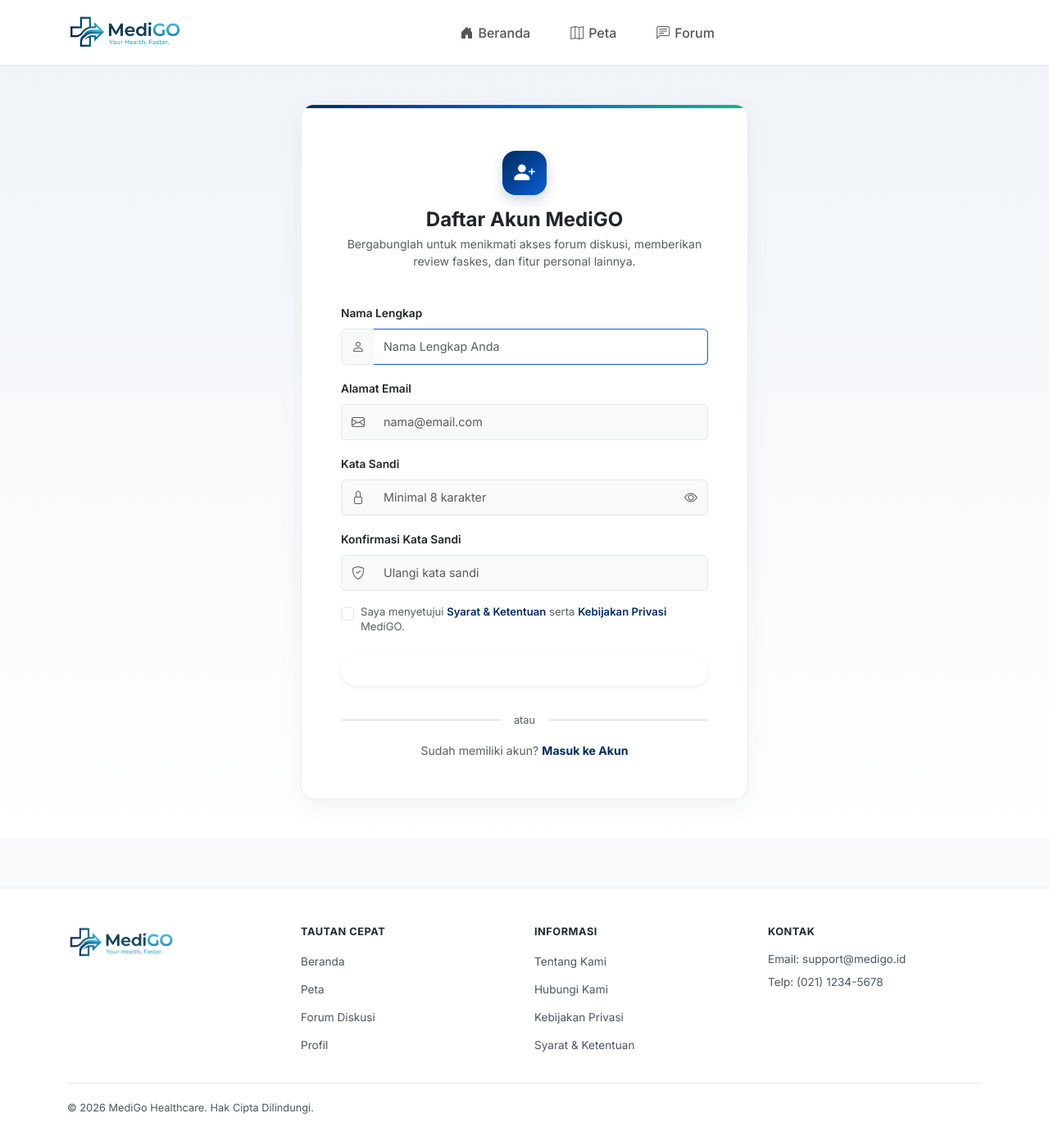
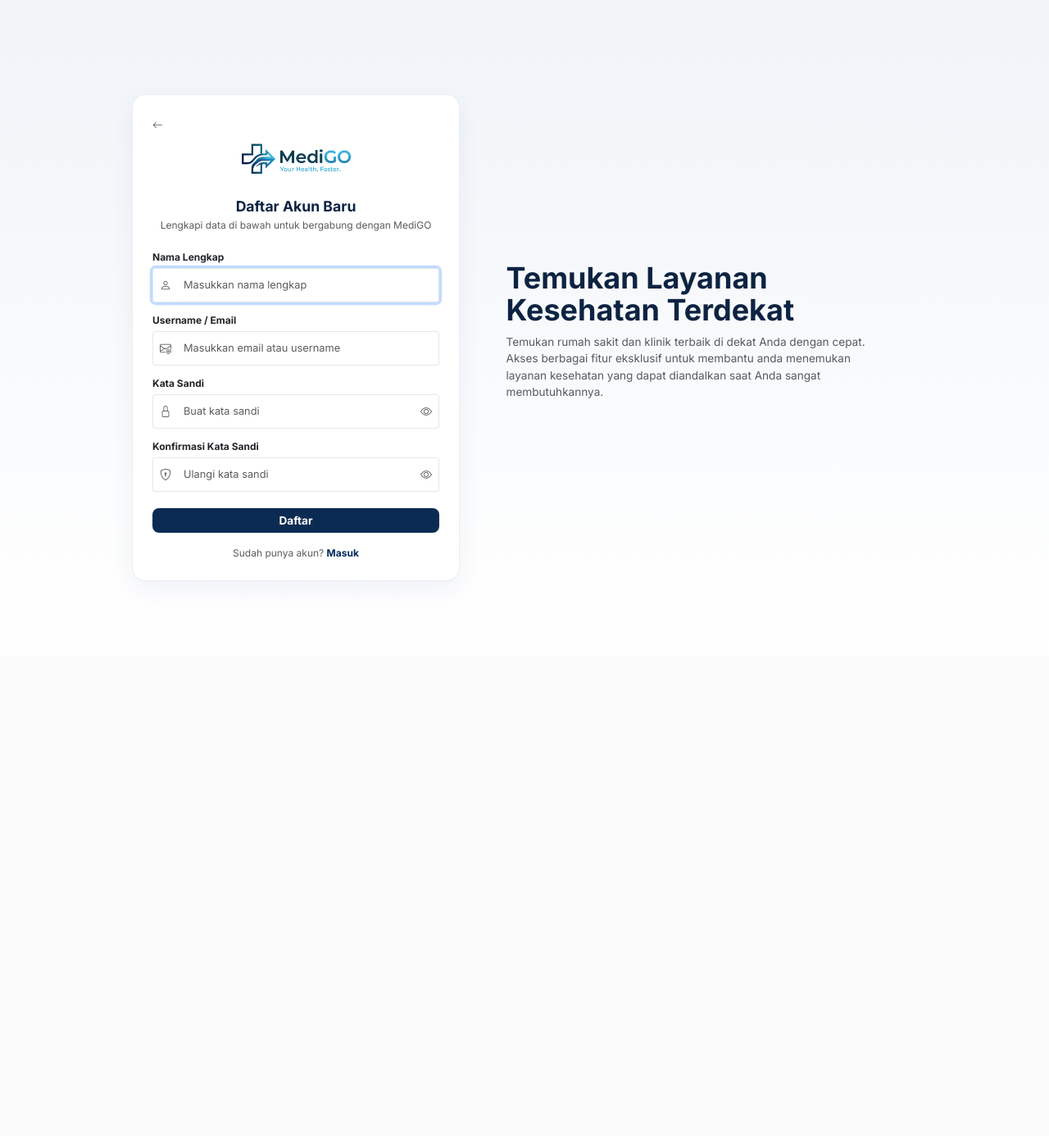
Before and after one commit to misaelfpd/medigo, a Laravel app: page /register in a window 1280 px wide. Shown: the whole page at 82% size. After the commit the page ends 709 px from the top, so only its background shows below. Run offline with Laravel 12, Linux system fonts and the light colour scheme; style sheets or scripts are compiled from the project's sources.

Commit message:
fix: improving login and register view

```diff
--- a/frontend/resources/css/app.css
+++ b/frontend/resources/css/app.css
@@ -683,7 +683,7 @@ body {
 }
 
 .avatar-bot::after {
-    content: '';
+    content: "";
     position: absolute;
     bottom: -2px;
     right: -2px;
@@ -868,7 +868,6 @@ body {
 }
 
 @keyframes wave {
-
     0%,
     60%,
     100% {
@@ -1602,7 +1601,6 @@ body {
    MOBILE FULL-VIEWPORT MAP UI (MATCHING SCREENSHOT)
    ========================================================================== */
 @media (max-width: 991.98px) {
-
     /* Prevent whole page from scrolling on mobile map */
     .map-page-body {
         overflow: hidden !important;
@@ -1664,7 +1662,7 @@ body {
 }
 
 /* Hide top search bar when bottom sheet is expanded to avoid obstructing cards */
-.mobile-bottom-sheet.is-expanded~.mobile-map-top-bar,
+.mobile-bottom-sheet.is-expanded ~ .mobile-map-top-bar,
 .map-display-wrapper:has(.mobile-bottom-sheet.is-expanded) .mobile-map-top-bar,
 .mobile-map-top-bar.is-hidden-by-sheet {
     opacity: 0 !important;
@@ -1989,6 +1987,23 @@ body {
     line-height: 1.25;
 }
 
+.btn-medigo-primary {
+    background-color: #002b5e !important;
+    border: 1.5px solid #002b5e !important;
+    color: #ffffff !important;
+    border-radius: 50px !important;
+    font-weight: 600;
+    font-size: 0.82rem;
+    padding: 9px 16px;
+    transition: all 0.2s ease;
+}
+
+.btn-medigo-primary:hover {
+    background-color: #001f44 !important;
+    border-color: #001f44 !important;
+    color: #ffffff !important;
+}
+
 .btn-medigo-navigasi {
     background-color: #002b5e !important;
     border: 1.5px solid #002b5e !important;
@@ -2103,7 +2118,7 @@ body {
 
 /* Hide generic navbar on mobile when on detail page so mobile topbar is shown */
 @media (max-width: 991.98px) {
-    .faskes-detail-page>nav.navbar {
+    .faskes-detail-page > nav.navbar {
         display: none !important;
     }
 }
--- a/frontend/resources/views/auth/register.blade.php
+++ b/frontend/resources/views/auth/register.blade.php
@@ -1,33 +1,46 @@
-@extends('layouts.app')
+@extends('layouts.auth')
 
 @section('title', 'Daftar Akun Baru - MediGO')
 
 @section('content')
-<div class="auth-page-wrapper py-5">
+  <div class="auth-page-wrapper d-flex align-items-center h-100 w-100"
+    style="background-color: #f8f9fa;">
     <div class="container">
-        <div class="row justify-content-center">
-            <div class="col-12 col-md-9 col-lg-6">
+      <div class="row w-100 g-4 align-items-center justify-content-center m-0">
 
-                <!-- Register Card -->
-                <div class="card auth-card border-0 rounded-4 shadow-sm p-4 p-md-5 bg-white position-relative overflow-hidden">
+        <!-- Kolom Kiri: Auth Card (Form Register) -->
+        <div class="col-12 col-md-8 col-lg-5 order-2 order-lg-1">
+          <!-- Tambahan max-height dan overflow-y auto agar jika dilayar HP sangat pendek, hanya dalam card yang bisa discroll -->
+          <div
+            class="card auth-card border-0 rounded-4 shadow-sm p-3 p-md-4 bg-white position-relative mx-auto"
+            style="max-width: 400px; max-height: 95vh; overflow-y: auto;">
 
-                    <!-- Decorative top accent bar -->
-                    <div class="auth-card-accent"></div>
+            <!-- Tombol Kembali -->
+            <div class="mb-2">
+              <a href="{{ url('/') }}" class="text-decoration-none text-muted fw-semibold"
+                style="font-size: 0.8rem;">
+                <i class="bi bi-arrow-left me-1"></i>
+              </a>
+            </div>
 
             <!-- Header / Logo -->
-                    <div class="text-center mb-4 pt-2">
-                        <div class="auth-icon-badge mx-auto mb-3">
-                            <i class="bi bi-person-plus-fill"></i>
+            <div class="text-center mb-3">
+              <div class="d-flex align-items-center justify-content-center gap-2 mb-2 text-primary">
+                <div class="d-flex align-items-center justify-content-center gap-2 mb-3 text-primary">
+                  <img class="w-50" src="{{ asset('images/medigo_logo.png') }}" alt="Logo Faskes">
                 </div>
-                        <h4 class="fw-bold text-dark mb-1">Daftar Akun MediGO</h4>
-                        <p class="text-muted" style="font-size: 0.88rem;">
-                            Bergabunglah untuk menikmati akses forum diskusi, memberikan review faskes, dan fitur personal lainnya.
+              </div>
+              <h5 class="fw-bold mb-1" style="color: #0d2342; font-size: 1.1rem;">Daftar Akun Baru
+              </h5>
+              <p class="text-muted mb-0" style="font-size: 0.75rem;">
+                Lengkapi data di bawah untuk bergabung dengan MediGO
               </p>
             </div>
 
             <!-- Alert Errors -->
             @if (isset($errors) && $errors->any())
-                        <div class="alert alert-danger rounded-3 py-2 px-3 mb-4 d-flex align-items-center gap-2" role="alert" style="font-size: 0.84rem;">
+              <div class="alert alert-danger rounded-3 py-1 px-2 mb-3 d-flex align-items-center gap-2"
+                role="alert" style="font-size: 0.75rem;">
                 <i class="bi bi-exclamation-circle-fill flex-shrink-0"></i>
                 <div>
                   @foreach ($errors->all() as $error)
@@ -41,145 +54,160 @@
             <form action="{{ route('register.post') }}" method="POST" id="userRegisterForm">
               @csrf
 
-                        <!-- Full Name Input -->
-                        <div class="mb-3">
-                            <label for="name" class="form-label fw-semibold text-dark" style="font-size: 0.86rem;">
+              <!-- Nama Lengkap Input -->
+              <div class="mb-2">
+                <label for="name" class="form-label fw-bold text-dark mb-1"
+                  style="font-size: 0.75rem;">
                   Nama Lengkap
                 </label>
-                            <div class="input-group auth-input-group">
-                                <span class="input-group-text bg-light border-end-0 text-muted">
+                <div class="input-group input-group-sm auth-input-group">
+                  <span class="input-group-text bg-white border-end-0 text-muted">
                     <i class="bi bi-person"></i>
                   </span>
                   <input type="text"
-                                       class="form-control bg-light border-start-0 @error('name') is-invalid @enderror"
-                                       id="name"
-                                       name="name"
-                                       value="{{ old('name') }}"
-                                       placeholder="Nama Lengkap Anda"
-                                       required
-                                       autocomplete="name"
-                                       autofocus>
+                    class="form-control border-start-0 @error('name') is-invalid @enderror"
+                    id="name" name="name" value="{{ old('name') }}"
+                    placeholder="Masukkan nama lengkap" required autofocus style="font-size: 0.8rem;">
                 </div>
               </div>
 
-                        <!-- Email Input -->
-                        <div class="mb-3">
-                            <label for="email" class="form-label fw-semibold text-dark" style="font-size: 0.86rem;">
-                                Alamat Email
+              <!-- Username / Email Input -->
+              <div class="mb-2">
+                <label for="email" class="form-label fw-bold text-dark mb-1"
+                  style="font-size: 0.75rem;">
+                  Username / Email
                 </label>
-                            <div class="input-group auth-input-group">
-                                <span class="input-group-text bg-light border-end-0 text-muted">
-                                    <i class="bi bi-envelope"></i>
+                <div class="input-group input-group-sm auth-input-group">
+                  <span class="input-group-text bg-white border-end-0 text-muted">
+                    <i class="bi bi-envelope-at"></i>
                   </span>
                   <input type="email"
-                                       class="form-control bg-light border-start-0 @error('email') is-invalid @enderror"
-                                       id="email"
-                                       name="email"
-                                       value="{{ old('email') }}"
-                                       placeholder="nama@email.com"
-                                       required
-                                       autocomplete="email">
+                    class="form-control border-start-0 @error('email') is-invalid @enderror"
+                    id="email" name="email" value="{{ old('email') }}"
+                    placeholder="Masukkan email atau username" required autocomplete="email"
+                    style="font-size: 0.8rem;">
                 </div>
               </div>
 
               <!-- Password Input -->
-                        <div class="mb-3">
-                            <label for="password" class="form-label fw-semibold text-dark" style="font-size: 0.86rem;">
+              <div class="mb-2">
+                <label for="password" class="form-label fw-bold text-dark mb-1"
+                  style="font-size: 0.75rem;">
                   Kata Sandi
                 </label>
-                            <div class="input-group auth-input-group">
-                                <span class="input-group-text bg-light border-end-0 text-muted">
+                <div class="input-group input-group-sm auth-input-group">
+                  <span class="input-group-text bg-white border-end-0 text-muted">
                     <i class="bi bi-lock"></i>
                   </span>
                   <input type="password"
-                                       class="form-control bg-light border-start-0 border-end-0 @error('password') is-invalid @enderror"
-                                       id="password"
-                                       name="password"
-                                       placeholder="Minimal 8 karakter"
-                                       required
-                                       autocomplete="new-password">
-                                <button type="button" class="input-group-text bg-light border-start-0 text-muted btn-toggle-password" id="btnToggleRegPassword" tabindex="-1">
-                                    <i class="bi bi-eye" id="toggleRegPasswordIcon"></i>
+                    class="form-control border-start-0 border-end-0 @error('password') is-invalid @enderror"
+                    id="password" name="password" placeholder="Buat kata sandi" required
+                    autocomplete="new-password" style="font-size: 0.8rem;">
+                  <button type="button"
+                    class="input-group-text bg-white border-start-0 text-muted btn-toggle-password"
+                    onclick="togglePassword('password', 'icon-pass')" tabindex="-1">
+                    <i class="bi bi-eye" id="icon-pass"></i>
                   </button>
                 </div>
               </div>
 
-                        <!-- Password Confirmation Input -->
+              <!-- Konfirmasi Password Input -->
               <div class="mb-3">
-                            <label for="password_confirmation" class="form-label fw-semibold text-dark" style="font-size: 0.86rem;">
+                <label for="password_confirmation" class="form-label fw-bold text-dark mb-1"
+                  style="font-size: 0.75rem;">
                   Konfirmasi Kata Sandi
                 </label>
-                            <div class="input-group auth-input-group">
-                                <span class="input-group-text bg-light border-end-0 text-muted">
-                                    <i class="bi bi-shield-check"></i>
+                <div class="input-group input-group-sm auth-input-group">
+                  <span class="input-group-text bg-white border-end-0 text-muted">
+                    <i class="bi bi-shield-lock"></i>
                   </span>
-                                <input type="password"
-                                       class="form-control bg-light border-start-0"
-                                       id="password_confirmation"
-                                       name="password_confirmation"
-                                       placeholder="Ulangi kata sandi"
-                                       required
-                                       autocomplete="new-password">
-                            </div>
-                        </div>
-
-                        <!-- Terms & Conditions Checkbox -->
-                        <div class="mb-4">
-                            <div class="form-check">
-                                <input class="form-check-input @error('terms') is-invalid @enderror" type="checkbox" name="terms" id="terms" required {{ old('terms') ? 'checked' : '' }}>
-                                <label class="form-check-label text-muted" for="terms" style="font-size: 0.82rem; line-height: 1.4;">
-                                    Saya menyetujui <a href="#" class="text-medigo-primary fw-semibold text-decoration-none">Syarat & Ketentuan</a> serta <a href="#" class="text-medigo-primary fw-semibold text-decoration-none">Kebijakan Privasi</a> MediGO.
-                                </label>
+                  <input type="password" class="form-control border-start-0 border-end-0"
+                    id="password_confirmation" name="password_confirmation"
+                    placeholder="Ulangi kata sandi" required autocomplete="new-password"
+                    style="font-size: 0.8rem;">
+                  <button type="button"
+                    class="input-group-text bg-white border-start-0 text-muted btn-toggle-password"
+                    onclick="togglePassword('password_confirmation', 'icon-pass-confirm')"
+                    tabindex="-1">
+                    <i class="bi bi-eye" id="icon-pass-confirm"></i>
+                  </button>
                 </div>
               </div>
 
               <!-- Submit Button -->
-                        <button type="submit" class="btn btn-medigo-primary w-100 rounded-pill py-2-5 fw-semibold d-flex align-items-center justify-content-center gap-2 shadow-sm text-white mb-3">
-                            <i class="bi bi-person-check-fill"></i>
-                            <span>Daftar Sekarang</span>
+              <button type="submit"
+                class="btn btn-sm w-100 rounded-3 py-1 fw-bold text-white mb-2 mt-1"
+                style="background-color: #0b2b52; font-size: 0.85rem;">
+                Daftar
               </button>
             </form>
 
-                    <!-- Divider -->
-                    <div class="d-flex align-items-center my-3">
-                        <hr class="flex-grow-1 my-0 text-muted opacity-25">
-                        <span class="px-3 text-muted" style="font-size: 0.8rem;">atau</span>
-                        <hr class="flex-grow-1 my-0 text-muted opacity-25">
-                    </div>
-
             <!-- Login Link -->
-                    <div class="text-center">
-                        <p class="text-muted mb-0" style="font-size: 0.88rem;">
-                            Sudah memiliki akun?
-                            <a href="{{ route('login') }}" class="text-medigo-primary fw-bold text-decoration-none">
-                                Masuk ke Akun
+            <div class="text-center mt-2">
+              <p class="text-muted mb-0" style="font-size: 0.75rem;">
+                Sudah punya akun?
+                <a href="{{ route('login') }}"
+                  class="text-medigo-primary fw-bold text-decoration-none">
+                  Masuk
                 </a>
               </p>
             </div>
 
           </div>
+        </div>
 
+        <!-- Kolom Kanan: Hero Section (Hilang di Mobile) -->
+        <div class="col-12 col-lg-6 d-none d-lg-block order-1 order-lg-2 ps-lg-4">
+          <h1 class="fw-bold mb-2" style="font-size: 2.25rem; color: #0d2342; line-height: 1.1;">
+            Temukan Layanan<br>Kesehatan Terdekat
+          </h1>
+          <p class="text-muted" style="max-width: 450px; font-size: 0.85rem;">
+            Temukan rumah sakit dan klinik terbaik di dekat Anda dengan cepat. Akses berbagai fitur
+            eksklusif untuk membantu anda menemukan layanan kesehatan yang dapat diandalkan saat Anda
+            sangat membutuhkannya.
+          </p>
         </div>
+
       </div>
     </div>
   </div>
 
   @push('scripts')
+    <style>
+      /* Styling agar seragam dengan login */
+      .auth-input-group .form-control:focus {
+        box-shadow: none;
+        border-color: #dee2e6;
+      }
+
+      .auth-input-group:focus-within {
+        box-shadow: 0 0 0 0.2rem rgba(13, 110, 253, 0.25);
+        border-radius: 0.25rem;
+      }
+
+      /* Kustomisasi scrollbar dalam card jika layar terlalu pendek */
+      .auth-card::-webkit-scrollbar {
+        width: 6px;
+      }
+
+      .auth-card::-webkit-scrollbar-thumb {
+        background-color: #dee2e6;
+        border-radius: 10px;
+      }
+    </style>
     <script>
-    document.addEventListener('DOMContentLoaded', function () {
-        const toggleBtn = document.getElementById('btnToggleRegPassword');
-        const passwordInput = document.getElementById('password');
-        const toggleIcon = document.getElementById('toggleRegPasswordIcon');
+      // Fungsi reusable untuk toggle kedua input password
+      function togglePassword(inputId, iconId) {
+        const input = document.getElementById(inputId);
+        const icon = document.getElementById(iconId);
 
-        if (toggleBtn && passwordInput && toggleIcon) {
-            toggleBtn.addEventListener('click', function () {
-                const isPassword = passwordInput.getAttribute('type') === 'password';
-                passwordInput.setAttribute('type', isPassword ? 'text' : 'password');
-                toggleIcon.classList.toggle('bi-eye', !isPassword);
-                toggleIcon.classList.toggle('bi-eye-slash', isPassword);
-            });
+        if (input && icon) {
+          const isPassword = input.getAttribute('type') === 'password';
+          input.setAttribute('type', isPassword ? 'text' : 'password');
+          icon.classList.toggle('bi-eye', !isPassword);
+          icon.classList.toggle('bi-eye-slash', isPassword);
         }
-    });
+      }
     </script>
   @endpush
 @endsection
--- /dev/null
+++ b/frontend/resources/views/layouts/auth.blade.php
@@ -0,0 +1,49 @@
+<!DOCTYPE html>
+<html lang="id">
+<head>
+    <meta charset="UTF-8">
+    <meta name="viewport" content="width=device-width, initial-scale=1.0">
+    <meta http-equiv="X-UA-Compatible" content="ie=edge">
+    <title>@yield('title', 'MediGO')</title>
+
+    <!-- Fonts -->
+    <link rel="preconnect" href="https://fonts.googleapis.com">
+    <link rel="preconnect" href="https://fonts.gstatic.com" crossorigin>
+    <link href="https://fonts.googleapis.com/css2?family=Inter:wght@400;500;600;700&display=swap" rel="stylesheet">
+    <!-- Bootstrap CSS -->
+    <link href="https://cdn.jsdelivr.net/npm/bootstrap@5.3.0/dist/css/bootstrap.min.css" rel="stylesheet">
+    <!-- Bootstrap Icons -->
+    <link rel="stylesheet" href="https://cdn.jsdelivr.net/npm/bootstrap-icons@1.11.1/font/bootstrap-icons.css">
+    <!-- Vite -->
+    @vite(['resources/css/app.css', 'resources/js/app.js'])
+    <style>
+        body {
+            font-family: "Inter", sans-serif;
+            height: 100vh;
+            overflow: hidden;
+            margin: 0;
+        }
+
+        main {
+            height: 100%;
+        }
+
+        .auth-wrapper {
+            height: 100%;
+            overflow-y: auto;
+            overflow-x: hidden;
+        }
+    </style>
+
+    @stack('styles')
+</head>
+<body>
+
+    <main class="auth-wrapper">
+        @yield('content')
+    </main>
+
+    <script src="https://cdn.jsdelivr.net/npm/bootstrap@5.3.0/dist/js/bootstrap.bundle.min.js"></script>
+    @stack('scripts')
+</body>
+</html>
--- a/frontend/resources/views/partials/header.blade.php
+++ b/frontend/resources/views/partials/header.blade.php
@@ -1,9 +1,9 @@
 <!-- Navbar / Top Header -->
 <nav class="navbar navbar-expand-lg sticky-top">
-    <div class="container d-flex justify-content-between align-items-center">
+    <div class="container d-flex justify-content-between gap-5 align-items-center">
         <!-- Logo Section -->
-        <a class="navbar-brand d-flex align-items-center gap-2 m-0" href="/faskes">
-            <img class="w-50" src="{{ asset('images/medigo_logo.png') }}" alt="Logo Faskes">
+        <a class="navbar-brand d-flex align-items-center m-0" href="/faskes">
+            <img style="max-height: 40px; width: auto;" src="{{ asset('images/medigo_logo.png') }}" alt="Logo Faskes">
         </a>
 
         <!-- Desktop Navigation Links -->
@@ -13,6 +13,10 @@
                     <i class="bi bi-house-door-fill"></i> Beranda
                 </x-navbar.nav-link>
 
+                <x-navbar.nav-link href="/chat" :active="request()->is('chat*')">
+                    <i class="bi bi-robot"></i> MediBot
+                </x-navbar.nav-link>
+
                 <x-navbar.nav-link href="/map" :active="request()->is('map*')">
                     <i class="bi bi-map"></i> Peta
                 </x-navbar.nav-link>
@@ -20,6 +24,7 @@
                 <x-navbar.nav-link href="/discussions" :active="request()->is('discussions*')">
                     <i class="bi bi-chat-left-text"></i> Forum
                 </x-navbar.nav-link>
+
             </ul>
         </div>
 
@@ -46,7 +51,15 @@
 
         <!-- Mobile Top Right Action -->
         <div class="d-flex d-lg-none align-items-center gap-2">
-            @if(!Auth::check())
+            @if(Auth::check())
+                <!-- Tampilan jika SUDAH login di Mobile -->
+                <a href="{{ route('profile') }}" class="btn btn-sm user-nav-btn rounded-circle p-0 {{ request()->is('profile*') ? 'btn-medigo-primary border-0' : 'border' }}" style="width: 32px; height: 32px; display: flex; align-items: center; justify-content: center;">
+                    <div class="bg-medigo-gradient text-white rounded-circle d-flex align-items-center justify-content-center fw-bold" style="width: 100%; height: 100%; font-size: 0.8rem;">
+                        {{ strtoupper(substr(Auth::user()->name ?? 'U', 0, 1)) }}
+                    </div>
+                </a>
+            @else
+                <!-- Tampilan jika BELUM login di Mobile -->
                 <a href="{{ route('login') }}" class="btn btn-sm btn-medigo-primary rounded-pill px-3 py-1 fw-semibold text-white text-decoration-none" style="font-size: 0.82rem;">
                     Masuk
                 </a>
```
Also changed, not shown: frontend/resources/views/auth/login.blade.php (+93 -71 lines). Lines whose indentation alone changed are shown as unchanged.
